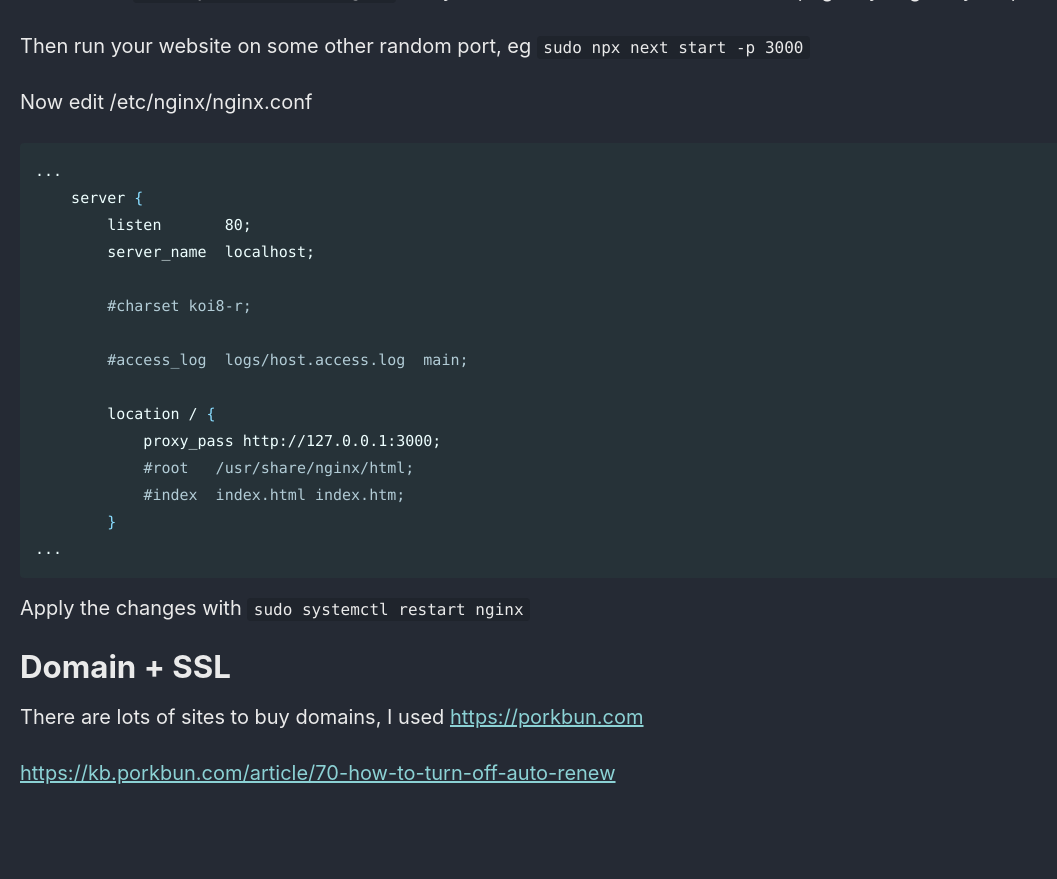
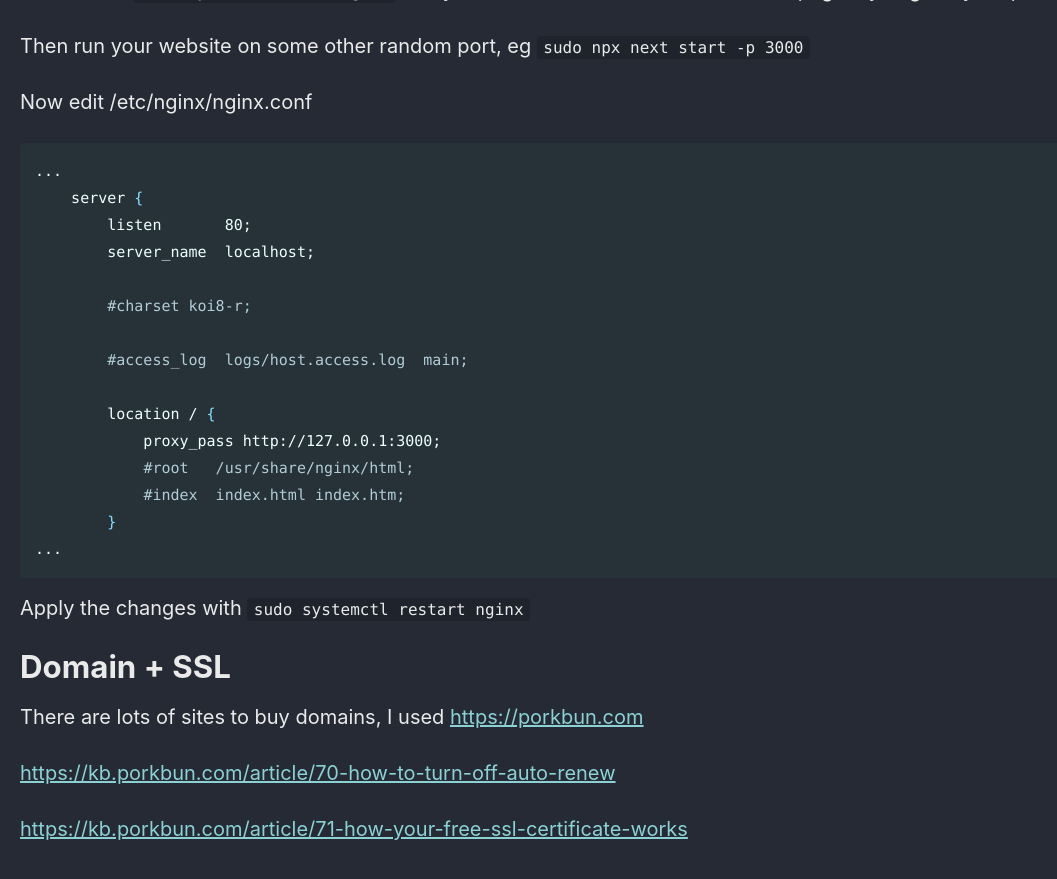
Before and after one commit to Connor-McCartney/Connor-McCartney.github.io, a Jekyll site: the page built from _pages/misc/ecommerce.md, in a window 1280 px wide and 900 px high, scrolled down 1450 px. Shown: the top 879 px of the window, without its empty margins (0-1057 px from the left). Built offline with Jekyll 4.4.1, drawn with Linux system fonts in a browser that asks for light colours; cached includes are drawn as plain includes; our own code applies the rules of GitHub Pages for plain Markdown files; before the commit the page ends 2294 px from its top, so only the background shows below that.

Commit message:
Update ecommerce.md

```diff
--- a/_pages/misc/ecommerce.md
+++ b/_pages/misc/ecommerce.md
@@ -82,3 +82,5 @@ Apply the changes with `sudo systemctl restart nginx`
 There are lots of sites to buy domains, I used <https://porkbun.com>
 
 <https://kb.porkbun.com/article/70-how-to-turn-off-auto-renew>
+
+<https://kb.porkbun.com/article/71-how-your-free-ssl-certificate-works>
```
